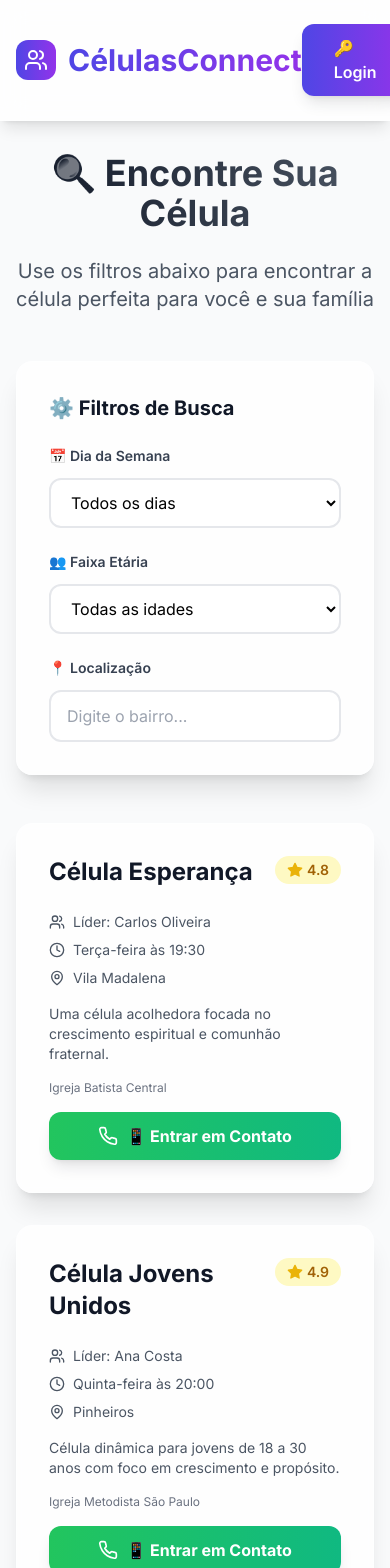
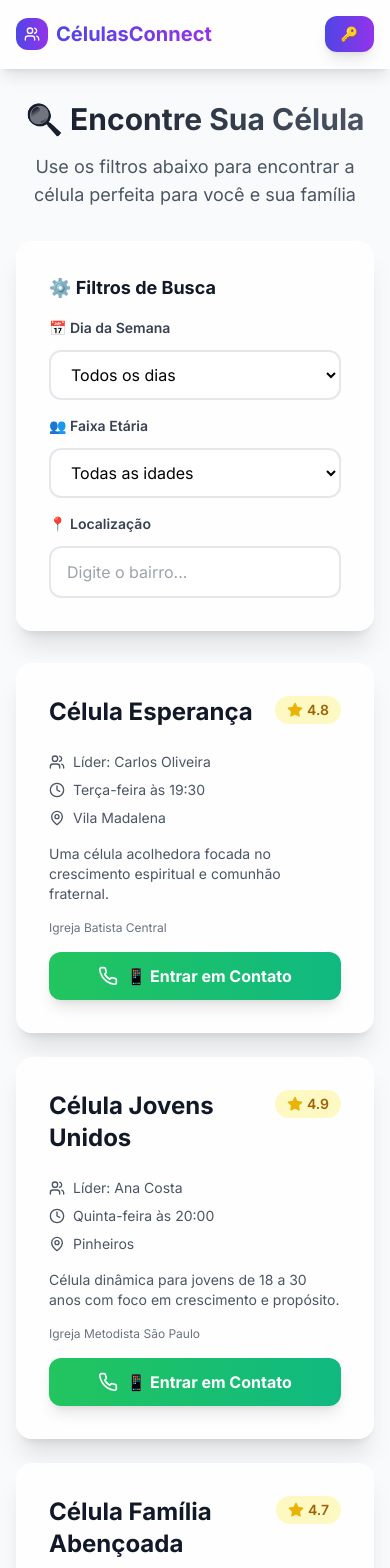
Before and after one commit to fernandozg07/celulas-connect, a Next.js app: page /buscar in a window 390 px wide. Shown: the top 1568 px of the page. Built offline with nearby package versions, Linux system fonts and the light colour scheme.

Commit message:
Fix mobile responsiveness - navbar and layout improvements

```diff
--- a/app/buscar/page.tsx
+++ b/app/buscar/page.tsx
@@ -86,36 +86,37 @@ export default function BuscarPage() {
       {/* Header */}
       <header className="bg-white/80 backdrop-blur-md shadow-lg border-b border-white/20 sticky top-0 z-50">
         <div className="max-w-7xl mx-auto px-4 sm:px-6 lg:px-8">
-          <div className="flex justify-between items-center py-6">
-            <Link href="/" className="flex items-center space-x-3">
-              <div className="w-10 h-10 bg-gradient-to-r from-indigo-600 to-purple-600 rounded-xl flex items-center justify-center">
-                <Users className="w-6 h-6 text-white" />
+          <div className="flex justify-between items-center py-4 md:py-6">
+            <Link href="/" className="flex items-center space-x-2 md:space-x-3">
+              <div className="w-8 h-8 md:w-10 md:h-10 bg-gradient-to-r from-indigo-600 to-purple-600 rounded-xl flex items-center justify-center">
+                <Users className="w-4 h-4 md:w-6 md:h-6 text-white" />
               </div>
-              <span className="text-3xl font-bold bg-gradient-to-r from-indigo-600 to-purple-600 bg-clip-text text-transparent">CélulasConnect</span>
+              <span className="text-xl md:text-3xl font-bold bg-gradient-to-r from-indigo-600 to-purple-600 bg-clip-text text-transparent">CélulasConnect</span>
             </Link>
-            <Link href="/login" className="btn-primary">
-              🔑 Login
+            <Link href="/login" className="btn-primary text-sm md:text-base px-4 py-2 md:px-8 md:py-3">
+              <span className="hidden sm:inline">🔑 Login</span>
+              <span className="sm:hidden">🔑</span>
             </Link>
           </div>
         </div>
       </header>
 
       <div className="max-w-7xl mx-auto px-4 sm:px-6 lg:px-8 py-8">
-        <div className="mb-12 text-center">
-          <h1 className="text-4xl md:text-5xl font-bold bg-gradient-to-r from-gray-900 to-gray-600 bg-clip-text text-transparent mb-6">
+        <div className="mb-8 md:mb-12 text-center">
+          <h1 className="text-3xl md:text-4xl lg:text-5xl font-bold bg-gradient-to-r from-gray-900 to-gray-600 bg-clip-text text-transparent mb-4 md:mb-6">
             🔍 Encontre Sua Célula
           </h1>
-          <p className="text-xl text-gray-600 max-w-2xl mx-auto">
+          <p className="text-lg md:text-xl text-gray-600 max-w-2xl mx-auto px-4">
             Use os filtros abaixo para encontrar a célula perfeita para você e sua família
           </p>
         </div>
 
         {/* Filtros */}
-        <div className="card mb-12">
-          <h3 className="text-xl font-bold text-gray-900 mb-6 flex items-center">
+        <div className="card mb-8 md:mb-12">
+          <h3 className="text-lg md:text-xl font-bold text-gray-900 mb-4 md:mb-6 flex items-center">
             ⚙️ Filtros de Busca
           </h3>
-          <div className="grid md:grid-cols-3 gap-6">
+          <div className="grid grid-cols-1 md:grid-cols-3 gap-4 md:gap-6">
             <div>
               <label className="block text-sm font-semibold text-gray-700 mb-3">
                 📅 Dia da Semana
@@ -174,7 +175,7 @@ export default function BuscarPage() {
             <p className="mt-4 text-gray-600">Carregando células...</p>
           </div>
         ) : (
-          <div className="grid md:grid-cols-2 lg:grid-cols-3 gap-8">
+          <div className="grid grid-cols-1 md:grid-cols-2 lg:grid-cols-3 gap-6 md:gap-8">
             {celulasFiltradas.map((celula) => (
               <div key={celula.id} className="card hover:shadow-2xl transition-all duration-300 transform hover:-translate-y-2 group">
                 <div className="flex justify-between items-start mb-6">
--- a/app/dashboard/page.tsx
+++ b/app/dashboard/page.tsx
@@ -38,24 +38,24 @@ export default function DashboardPage() {
       {/* Header */}
       <header className="bg-white/80 backdrop-blur-md shadow-lg border-b border-white/20">
         <div className="max-w-7xl mx-auto px-4 sm:px-6 lg:px-8">
-          <div className="flex justify-between items-center py-6">
-            <div className="flex items-center space-x-3">
-              <div className="w-10 h-10 bg-gradient-to-r from-indigo-600 to-purple-600 rounded-xl flex items-center justify-center">
-                <Users className="w-6 h-6 text-white" />
+          <div className="flex justify-between items-center py-4 md:py-6">
+            <div className="flex items-center space-x-2 md:space-x-3">
+              <div className="w-8 h-8 md:w-10 md:h-10 bg-gradient-to-r from-indigo-600 to-purple-600 rounded-xl flex items-center justify-center">
+                <Users className="w-4 h-4 md:w-6 md:h-6 text-white" />
               </div>
-              <h1 className="text-3xl font-bold bg-gradient-to-r from-indigo-600 to-purple-600 bg-clip-text text-transparent">CélulasConnect</h1>
+              <h1 className="text-xl md:text-3xl font-bold bg-gradient-to-r from-indigo-600 to-purple-600 bg-clip-text text-transparent">CélulasConnect</h1>
             </div>
-            <div className="flex items-center space-x-6">
-              <div className="text-right">
+            <div className="flex items-center space-x-2 md:space-x-6">
+              <div className="hidden sm:block text-right">
                 <p className="text-sm text-gray-500">Bem-vindo,</p>
                 <p className="font-semibold text-gray-900">{user.nome}</p>
               </div>
               <button
                 onClick={handleLogout}
-                className="bg-red-50 text-red-600 hover:bg-red-100 px-4 py-2 rounded-xl flex items-center transition-colors font-medium"
+                className="bg-red-50 text-red-600 hover:bg-red-100 px-3 py-2 md:px-4 md:py-2 rounded-xl flex items-center transition-colors font-medium text-sm md:text-base"
               >
-                <LogOut className="w-4 h-4 mr-2" />
-                Sair
+                <LogOut className="w-4 h-4 md:mr-2" />
+                <span className="hidden md:inline">Sair</span>
               </button>
             </div>
           </div>
@@ -64,7 +64,7 @@ export default function DashboardPage() {
 
       <div className="max-w-7xl mx-auto px-4 sm:px-6 lg:px-8 py-8">
         {/* Stats Cards */}
-        <div className="grid grid-cols-1 md:grid-cols-4 gap-8 mb-12">
+        <div className="grid grid-cols-2 md:grid-cols-4 gap-4 md:gap-8 mb-8 md:mb-12">
           <div className="card group hover:scale-105 transition-transform duration-300">
             <div className="flex items-center">
               <div className="bg-gradient-to-r from-blue-500 to-cyan-500 p-4 rounded-2xl shadow-lg">
@@ -115,7 +115,7 @@ export default function DashboardPage() {
         </div>
 
         {/* Quick Actions */}
-        <div className="grid md:grid-cols-2 gap-8">
+        <div className="grid grid-cols-1 md:grid-cols-2 gap-6 md:gap-8">
           <div className="card">
             <h3 className="text-lg font-semibold text-gray-900 mb-4">Ações Rápidas</h3>
             <div className="space-y-3">
@@ -159,10 +159,10 @@ export default function DashboardPage() {
         </div>
 
         {/* Navigation Menu */}
-        <div className="mt-8">
+        <div className="mt-6 md:mt-8">
           <div className="card">
             <h3 className="text-lg font-semibold text-gray-900 mb-4">Menu Principal</h3>
-            <div className="grid md:grid-cols-3 gap-4">
+            <div className="grid grid-cols-1 md:grid-cols-3 gap-4">
               <Link href="/dashboard/celulas" className="p-4 border border-gray-200 rounded-lg hover:border-primary hover:bg-primary/5 transition-colors">
                 <Users className="w-8 h-8 text-primary mb-2" />
                 <h4 className="font-semibold">Minhas Células</h4>
--- a/app/page.tsx
+++ b/app/page.tsx
@@ -9,19 +9,20 @@ export default function HomePage() {
       {/* Header */}
       <header className="bg-white/80 backdrop-blur-md shadow-lg border-b border-white/20 sticky top-0 z-50">
         <div className="max-w-7xl mx-auto px-4 sm:px-6 lg:px-8">
-          <div className="flex justify-between items-center py-6">
-            <div className="flex items-center space-x-3">
-              <div className="w-10 h-10 bg-gradient-to-r from-indigo-600 to-purple-600 rounded-xl flex items-center justify-center">
-                <Users className="w-6 h-6 text-white" />
+          <div className="flex justify-between items-center py-4 md:py-6">
+            <div className="flex items-center space-x-2 md:space-x-3">
+              <div className="w-8 h-8 md:w-10 md:h-10 bg-gradient-to-r from-indigo-600 to-purple-600 rounded-xl flex items-center justify-center">
+                <Users className="w-4 h-4 md:w-6 md:h-6 text-white" />
               </div>
-              <h1 className="text-3xl font-bold bg-gradient-to-r from-indigo-600 to-purple-600 bg-clip-text text-transparent">CélulasConnect</h1>
+              <h1 className="text-xl md:text-3xl font-bold bg-gradient-to-r from-indigo-600 to-purple-600 bg-clip-text text-transparent">CélulasConnect</h1>
             </div>
-            <div className="flex items-center space-x-4">
-              <Link href="/login" className="text-gray-600 hover:text-indigo-600 font-medium transition-colors">
+            <div className="flex items-center space-x-2 md:space-x-4">
+              <Link href="/login" className="hidden sm:block text-gray-600 hover:text-indigo-600 font-medium transition-colors">
                 Login
               </Link>
-              <Link href="/login" className="btn-primary">
-                Cadastrar Igreja
+              <Link href="/login" className="btn-primary text-sm md:text-base px-4 py-2 md:px-8 md:py-3">
+                <span className="hidden sm:inline">Cadastrar Igreja</span>
+                <span className="sm:hidden">⛪</span>
               </Link>
             </div>
           </div>
@@ -45,11 +46,11 @@ export default function HomePage() {
           <p className="text-xl md:text-2xl mb-12 opacity-90 max-w-3xl mx-auto leading-relaxed">
             Conecte-se com a comunidade perfeita para você e fortaleça sua jornada espiritual
           </p>
-          <div className="flex flex-col sm:flex-row gap-4 justify-center items-center">
-            <Link href="/buscar" className="bg-white text-indigo-600 px-10 py-4 rounded-2xl text-lg font-bold hover:bg-gray-100 transition-all duration-300 shadow-2xl hover:shadow-3xl transform hover:-translate-y-1">
+          <div className="flex flex-col sm:flex-row gap-4 justify-center items-center px-4">
+            <Link href="/buscar" className="w-full sm:w-auto bg-white text-indigo-600 px-6 sm:px-10 py-4 rounded-2xl text-base sm:text-lg font-bold hover:bg-gray-100 transition-all duration-300 shadow-2xl hover:shadow-3xl transform hover:-translate-y-1 text-center">
               🔍 Encontrar Minha Célula
             </Link>
-            <Link href="/login" className="glass-card text-white px-10 py-4 rounded-2xl text-lg font-semibold hover:bg-white/20 transition-all duration-300">
+            <Link href="/login" className="w-full sm:w-auto glass-card text-white px-6 sm:px-10 py-4 rounded-2xl text-base sm:text-lg font-semibold hover:bg-white/20 transition-all duration-300 text-center">
               ⛪ Cadastrar Igreja
             </Link>
           </div>
@@ -116,11 +117,11 @@ export default function HomePage() {
           <p className="text-xl text-white/90 mb-12 max-w-3xl mx-auto leading-relaxed">
             Gerencie suas células e equipes de forma simples e eficiente com nossa plataforma completa
           </p>
-          <div className="flex flex-col sm:flex-row gap-6 justify-center">
-            <Link href="/login" className="bg-white text-indigo-600 px-10 py-4 rounded-2xl text-lg font-bold hover:bg-gray-100 transition-all duration-300 shadow-2xl transform hover:-translate-y-1">
+          <div className="flex flex-col sm:flex-row gap-4 sm:gap-6 justify-center px-4">
+            <Link href="/login" className="w-full sm:w-auto bg-white text-indigo-600 px-6 sm:px-10 py-4 rounded-2xl text-base sm:text-lg font-bold hover:bg-gray-100 transition-all duration-300 shadow-2xl transform hover:-translate-y-1 text-center">
               ⛪ Cadastrar Minha Igreja
             </Link>
-            <Link href="/login" className="glass-card text-white px-10 py-4 rounded-2xl text-lg font-semibold hover:bg-white/20 transition-all duration-300">
+            <Link href="/login" className="w-full sm:w-auto glass-card text-white px-6 sm:px-10 py-4 rounded-2xl text-base sm:text-lg font-semibold hover:bg-white/20 transition-all duration-300 text-center">
               🔑 Fazer Login
             </Link>
           </div>
```
